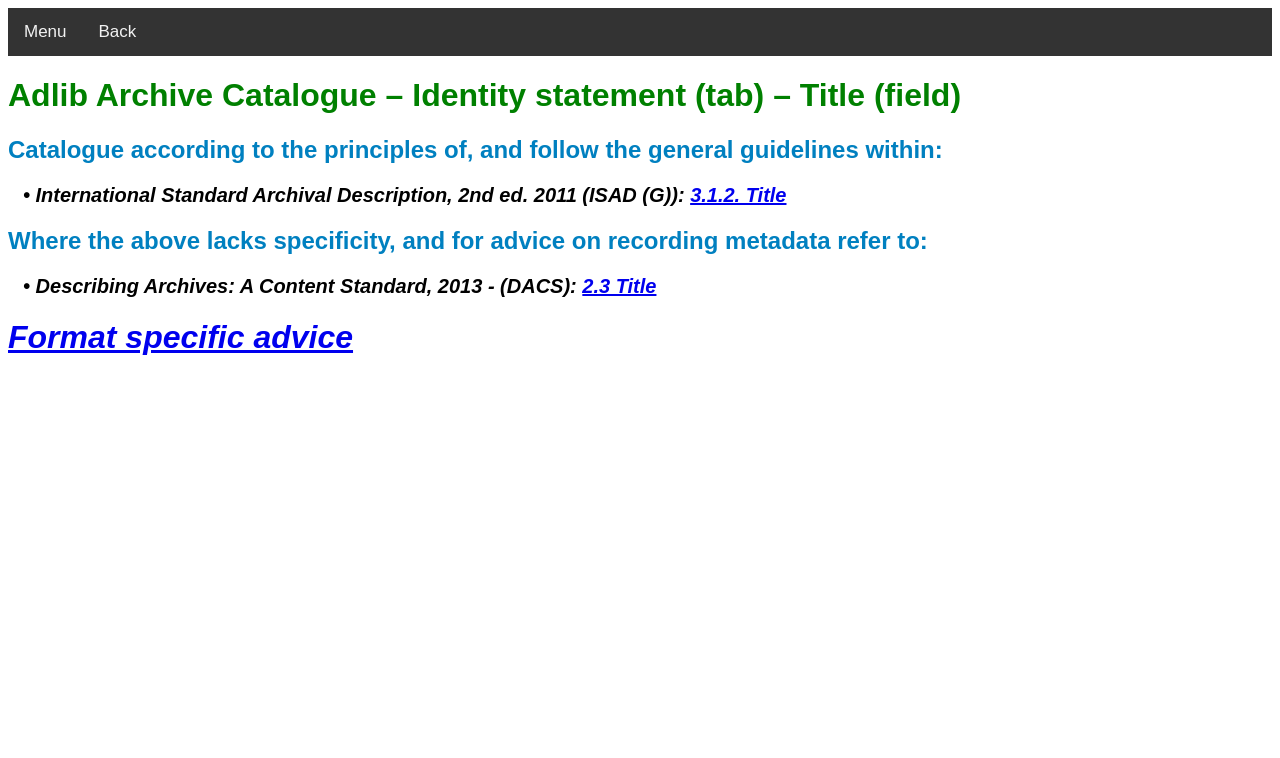
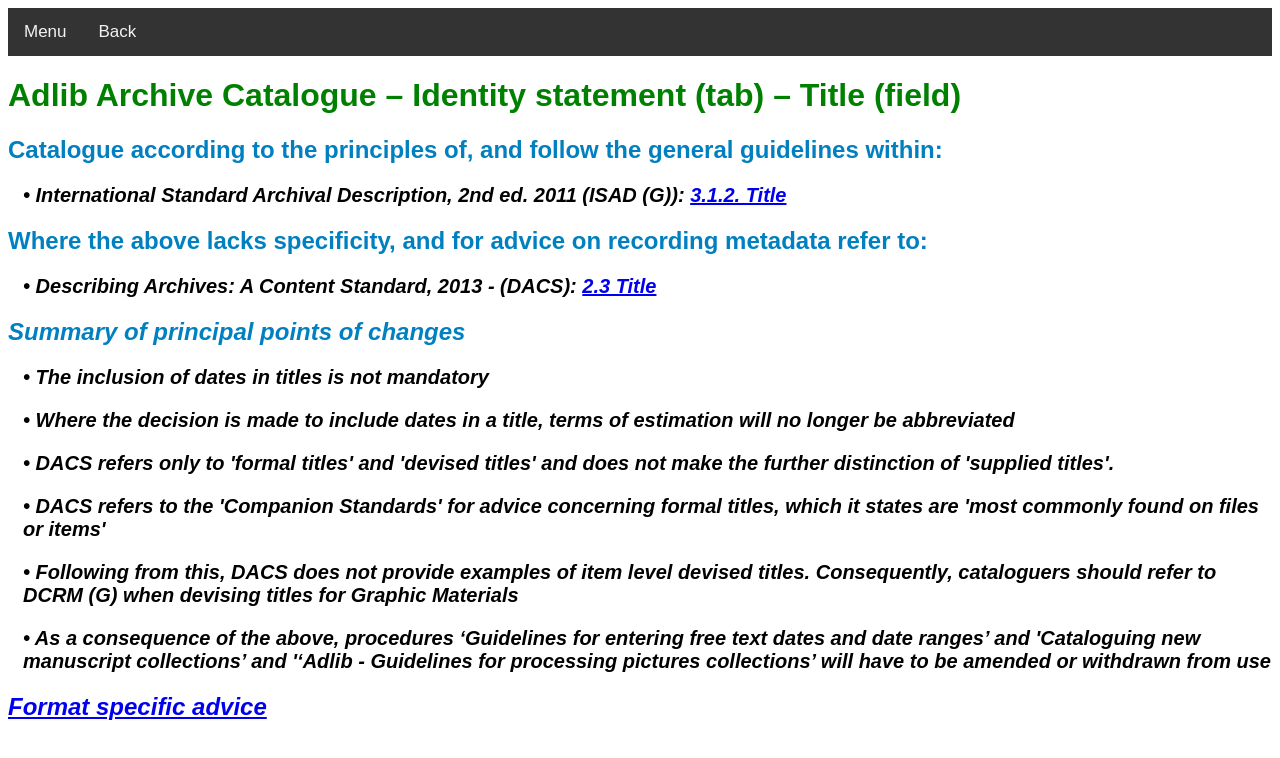
Before and after one commit to DACSAdlib/dacaxc, a plain HTML site: page title.html in a window 1280 px wide. Drawn offline with Linux system fonts and the light colour scheme.

Commit message:
Update title.html

```diff
--- a/title.html
+++ b/title.html
@@ -29,8 +29,15 @@
 
 <p class="content"><em>&bull; Describing Archives: A Content
 Standard, 2013 - (DACS): <a href="https://saa-ts-dacs.github.io/dacs/06_part_I/03_chapter_02/03_title.html#purpose-and-scope">2.3 Title</a></p>
+<h2>Summary of principal points of changes</h2>
+<p class="content">&bull; The inclusion of dates in titles is not mandatory</p>
+<p class="content">&bull; Where the decision is made to include dates in a title, terms of estimation will no longer be abbreviated</p>
+<p class="content">&bull; DACS refers only to 'formal titles' and 'devised titles' and does not make the further distinction of 'supplied titles'.</p>
+<p class="content">&bull; DACS refers to the 'Companion Standards' for advice concerning formal titles, which it states are 'most commonly found on files or items'</p>
+<p class="content">&bull; Following from this, DACS does not provide examples of item level devised titles. Consequently, cataloguers should refer to DCRM (G) when devising titles for Graphic Materials</p>
+<p class="content">&bull; As a consequence of the above, procedures ‘Guidelines for entering free text dates and date ranges’ and 'Cataloguing new manuscript collections’ and '‘Adlib - Guidelines for processing pictures collections’ will have to be amended or withdrawn from use</p>
 
-<h1><a href="titleother.html">Format specific advice</a></h1>
+<h2><a href="titleother.html">Format specific advice</a></h2>
 </body>
 <footer></footer>
 </html>
```
